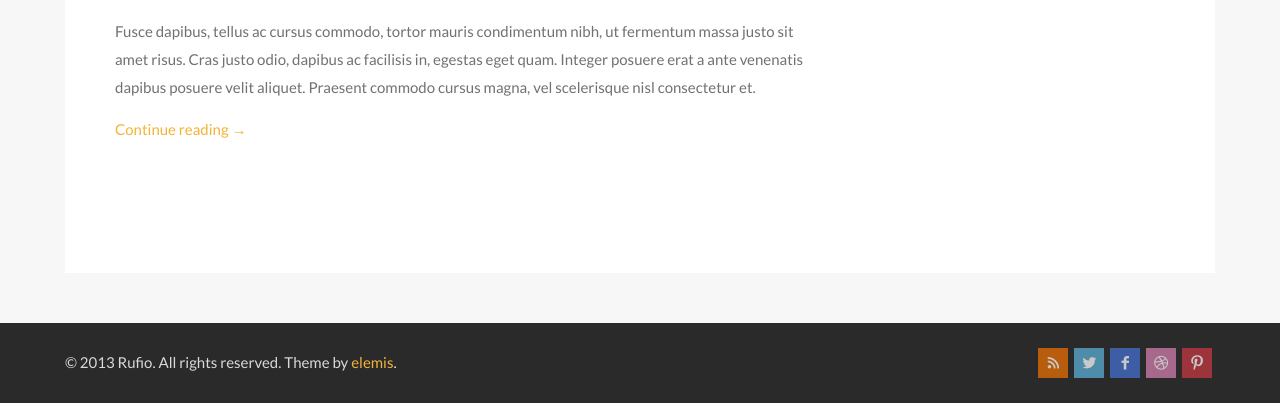
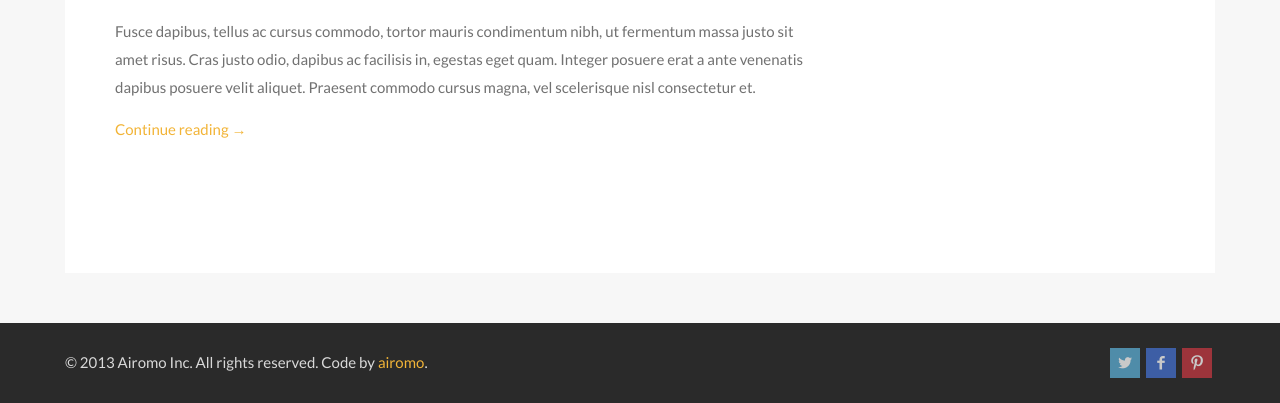
Before and after one commit to i-vetrov/sdk-blog-sample, a plain HTML site: page index.html in a window 1280 px wide. Shown: the part 2072-2475 px from the top of the page. Drawn offline with Linux system fonts and the light colour scheme; a script that the page names is missing.

Commit message:
Update index.html

```diff
--- a/index.html
+++ b/index.html
@@ -180,12 +180,10 @@
 <!--/.body-wrapper-->
 <footer class="black-wrapper">
   <div class="container box">
-    <p class="pull-left">© 2013 Rufio. All rights reserved. Theme by <a href="http://elemisfreebies.com">elemis</a>.</p>
+    <p class="pull-left">© 2013 Airomo Inc. All rights reserved. Code by <a href="http://www.airomo.com">airomo</a>.</p>
     <ul class="social pull-right">
-      <li><a href="#"><i class="icon-s-rss"></i></a></li>
       <li><a href="#"><i class="icon-s-twitter"></i></a></li>
       <li><a href="#"><i class="icon-s-facebook"></i></a></li>
-      <li><a href="#"><i class="icon-s-dribbble"></i></a></li>
       <li><a href="#"><i class="icon-s-pinterest"></i></a></li>
     </ul>
     <!--/.social -->
```
